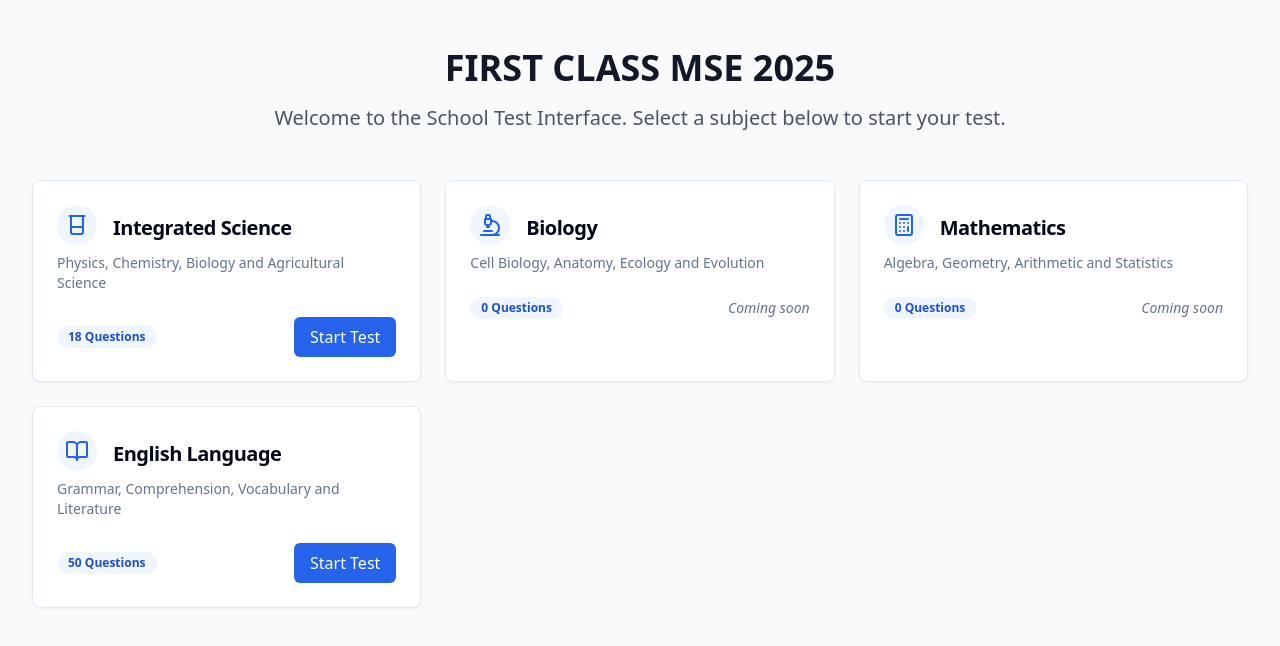
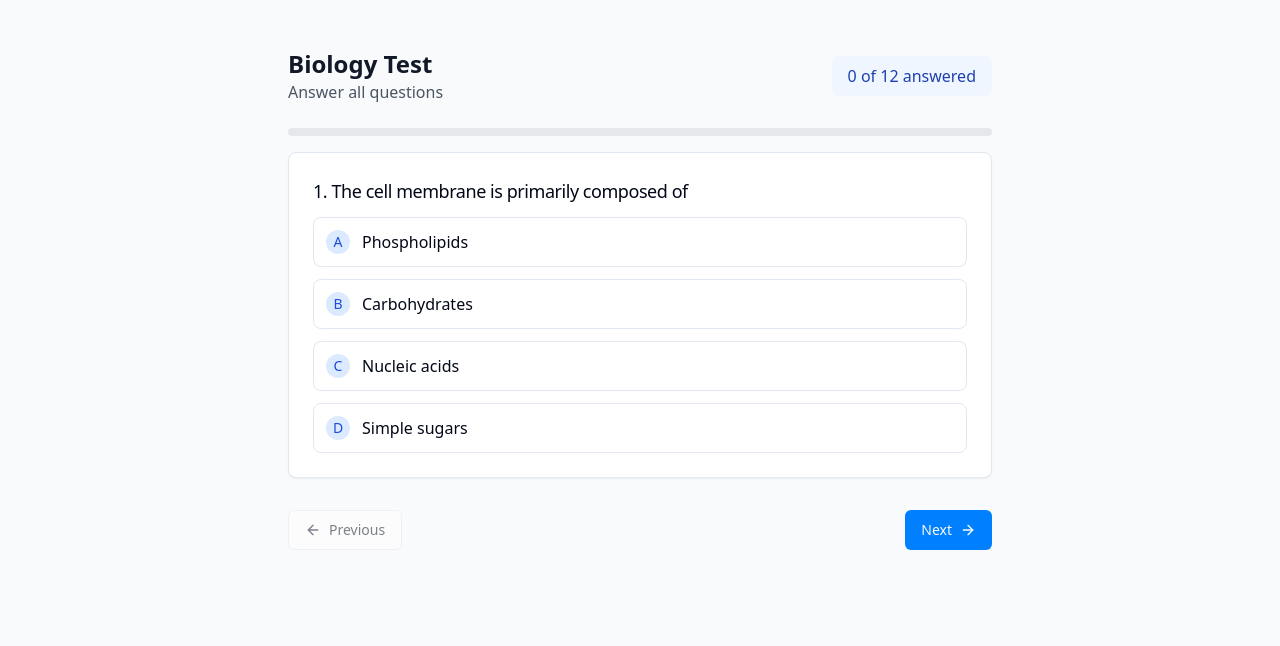
Before and after one commit to karhin20/first-class-quizzer-ace, a React (Vite) app: page /test/biology in a window 1280 px wide. Before the commit this address led to /. Shown: the top 646 px of the page. Built offline with nearby package versions, Linux system fonts and the light colour scheme.

Commit message:
Fix: Display biology questions
The biology and cell biology questions were not being displayed. This commit fixes the issue.

```diff
--- a/src/data/questions.ts
+++ b/src/data/questions.ts
@@ -234,7 +234,138 @@ export const subjects: Subject[] = [
     description: "Cell Biology, Anatomy, Ecology and Evolution",
     icon: "microscope",
     questions: [
-      // Biology test questions would go here
+      {
+        id: 1,
+        text: "The cell membrane is primarily composed of",
+        options: [
+          { id: "A", text: "Phospholipids" },
+          { id: "B", text: "Carbohydrates" },
+          { id: "C", text: "Nucleic acids" },
+          { id: "D", text: "Simple sugars" }
+        ],
+        correctAnswer: "A"
+      },
+      {
+        id: 2,
+        text: "Mitochondria are often referred to as the powerhouse of the cell because they",
+        options: [
+          { id: "A", text: "Store genetic information" },
+          { id: "B", text: "Produce ATP through cellular respiration" },
+          { id: "C", text: "Synthesize proteins" },
+          { id: "D", text: "Break down waste materials" }
+        ],
+        correctAnswer: "B"
+      },
+      {
+        id: 3,
+        text: "Which of the following is NOT a function of the cell nucleus?",
+        options: [
+          { id: "A", text: "Housing DNA" },
+          { id: "B", text: "Protein synthesis" },
+          { id: "C", text: "Control of cell activities" },
+          { id: "D", text: "Production of ribosomes" }
+        ],
+        correctAnswer: "B"
+      },
+      {
+        id: 4,
+        text: "In the process of photosynthesis, the energy from sunlight is converted into",
+        options: [
+          { id: "A", text: "Mechanical energy" },
+          { id: "B", text: "Heat energy" },
+          { id: "C", text: "Chemical energy" },
+          { id: "D", text: "Electrical energy" }
+        ],
+        correctAnswer: "C"
+      },
+      {
+        id: 5,
+        text: "The Krebs cycle (citric acid cycle) occurs in the",
+        options: [
+          { id: "A", text: "Mitochondrial matrix" },
+          { id: "B", text: "Nucleus" },
+          { id: "C", text: "Endoplasmic reticulum" },
+          { id: "D", text: "Golgi apparatus" }
+        ],
+        correctAnswer: "A"
+      },
+      {
+        id: 6,
+        text: "The presence of which organelle distinguishes plant cells from animal cells?",
+        options: [
+          { id: "A", text: "Mitochondria" },
+          { id: "B", text: "Golgi apparatus" },
+          { id: "C", text: "Chloroplasts" },
+          { id: "D", text: "Nucleus" }
+        ],
+        correctAnswer: "C"
+      },
+      {
+        id: 7,
+        text: "Which of the following is responsible for protein synthesis in a cell?",
+        options: [
+          { id: "A", text: "Lysosome" },
+          { id: "B", text: "Ribosome" },
+          { id: "C", text: "Vacuole" },
+          { id: "D", text: "Peroxisome" }
+        ],
+        correctAnswer: "B"
+      },
+      {
+        id: 8,
+        text: "Cellular respiration is the process by which",
+        options: [
+          { id: "A", text: "Glucose is broken down to release energy" },
+          { id: "B", text: "Carbon dioxide is converted to oxygen" },
+          { id: "C", text: "Oxygen is converted to carbon dioxide" },
+          { id: "D", text: "Energy is used to build glucose molecules" }
+        ],
+        correctAnswer: "A"
+      },
+      {
+        id: 9,
+        text: "Which of the following is NOT part of a eukaryotic cell?",
+        options: [
+          { id: "A", text: "Nuclear membrane" },
+          { id: "B", text: "Ribosome" },
+          { id: "C", text: "Nucleoid region" },
+          { id: "D", text: "Cell membrane" }
+        ],
+        correctAnswer: "C"
+      },
+      {
+        id: 10,
+        text: "The process of DNA replication occurs during which phase of the cell cycle?",
+        options: [
+          { id: "A", text: "G1 phase" },
+          { id: "B", text: "S phase" },
+          { id: "C", text: "G2 phase" },
+          { id: "D", text: "M phase" }
+        ],
+        correctAnswer: "B"
+      },
+      {
+        id: 11,
+        text: "Which of the following cell structures is responsible for sorting and packaging proteins?",
+        options: [
+          { id: "A", text: "Endoplasmic reticulum" },
+          { id: "B", text: "Mitochondria" },
+          { id: "C", text: "Golgi apparatus" },
+          { id: "D", text: "Lysosome" }
+        ],
+        correctAnswer: "C"
+      },
+      {
+        id: 12,
+        text: "Which of the following is NOT a component of the cell theory?",
+        options: [
+          { id: "A", text: "All living things are made up of cells" },
+          { id: "B", text: "Cells arise only from pre-existing cells" },
+          { id: "C", text: "The cell is the basic unit of life" },
+          { id: "D", text: "All cells contain DNA in a nucleus" }
+        ],
+        correctAnswer: "D"
+      }
     ]
   },
   {
```
